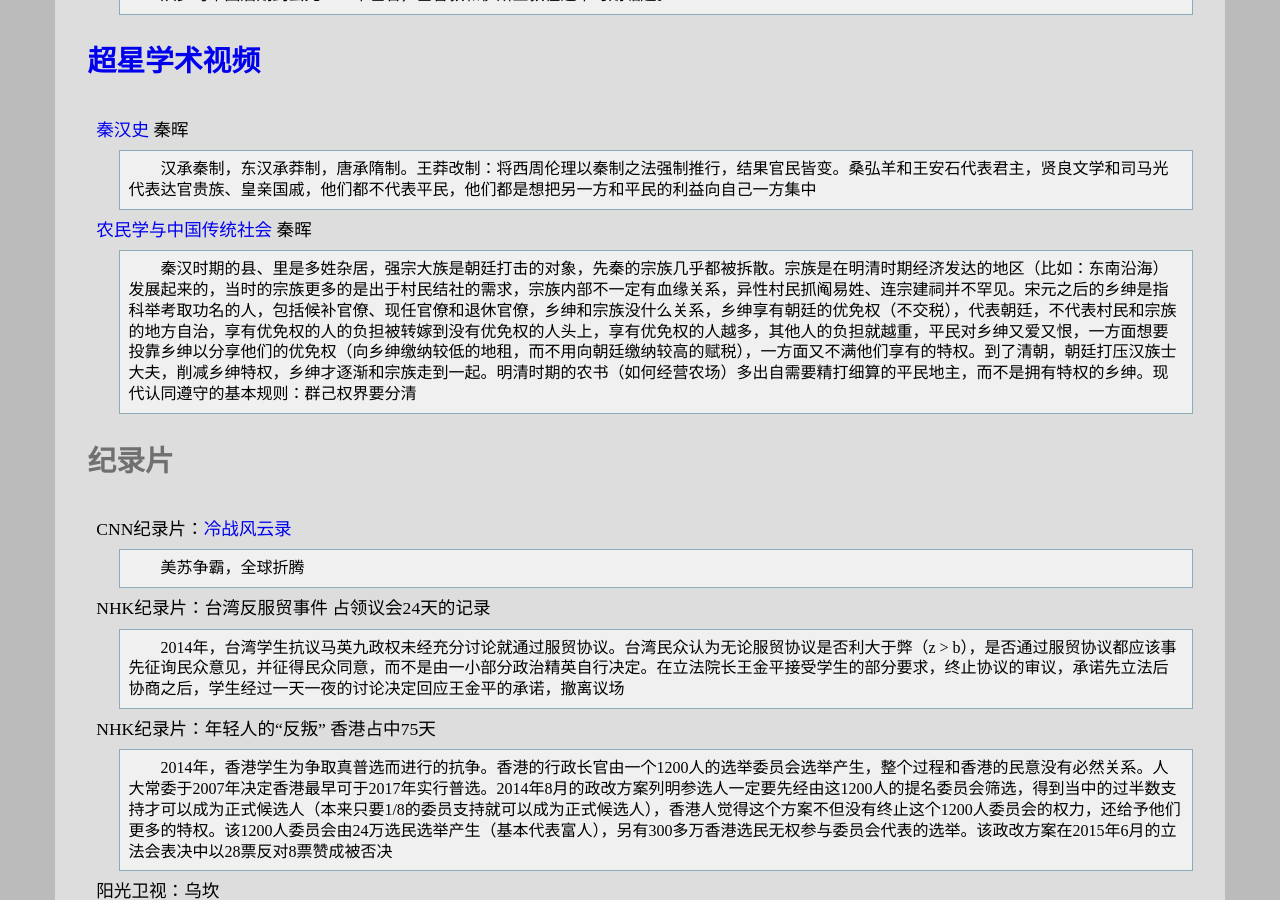
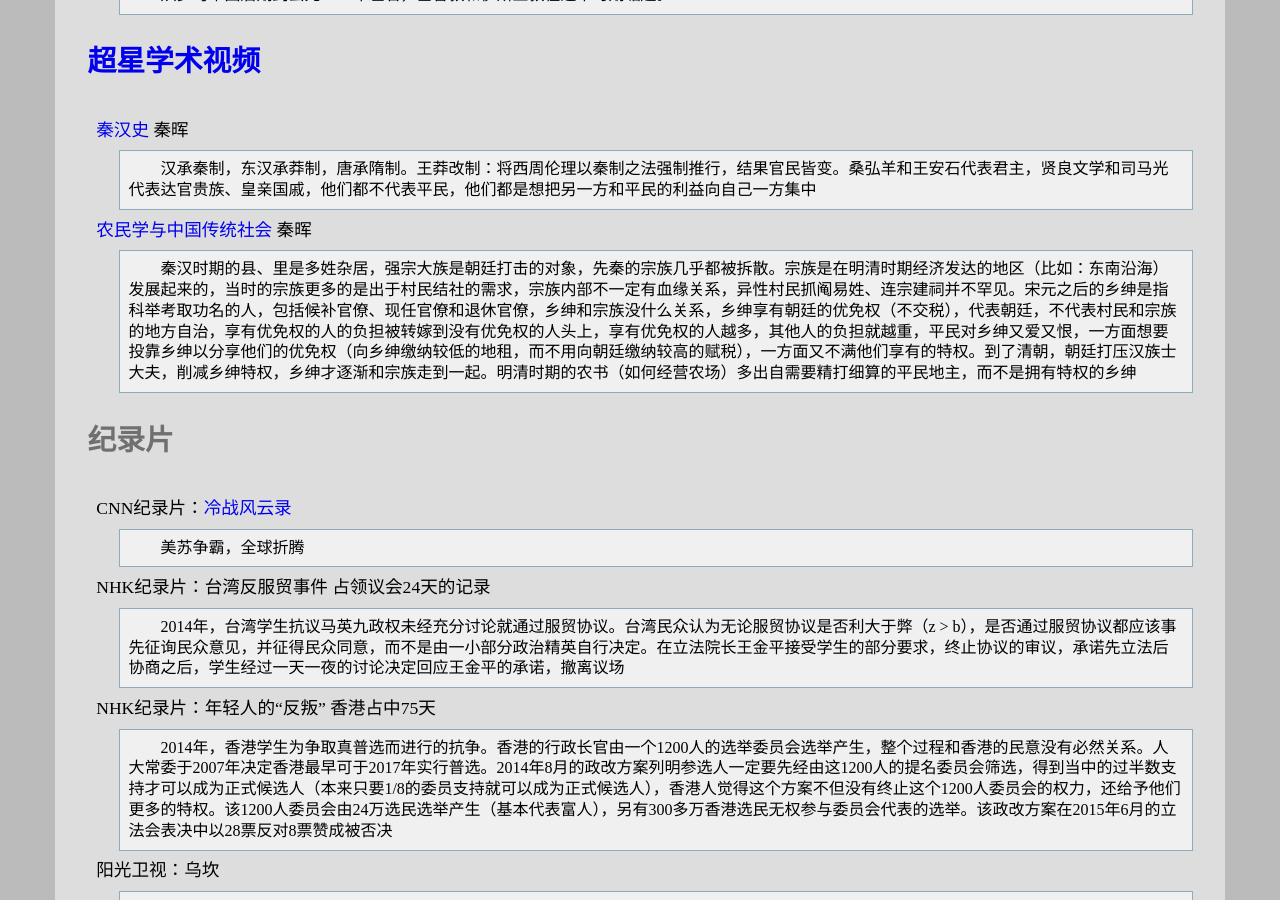
Before and after one commit to leiqin/leiqin.github.io, a Jekyll site: the page built from shoucang/history.markdown, in a window 1280 px wide and 900 px high, scrolled down 3553 px. Built offline with Jekyll 4.4.1, drawn with Linux system fonts in a browser that asks for light colours.

Commit message:
_ 小修改

```diff
--- a/shoucang/history.markdown
+++ b/shoucang/history.markdown
@@ -104,7 +104,7 @@ title: 以史为镜
 :	汉承秦制，东汉承莽制，唐承隋制。王莽改制：将西周伦理以秦制之法强制推行，结果官民皆变。桑弘羊和王安石代表君主，贤良文学和司马光代表达官贵族、皇亲国戚，他们都不代表平民，他们都是想把另一方和平民的利益向自己一方集中
 
 [农民学与中国传统社会](http://video.chaoxing.com/serie_400000203.shtml) 秦晖
-:	秦汉时期的县、里是多姓杂居，强宗大族是朝廷打击的对象，先秦的宗族几乎都被拆散。宗族是在明清时期经济发达的地区（比如：东南沿海）发展起来的，当时的宗族更多的是出于村民结社的需求，宗族内部不一定有血缘关系，异性村民抓阄易姓、连宗建祠并不罕见。宋元之后的乡绅是指科举考取功名的人，包括候补官僚、现任官僚和退休官僚，乡绅和宗族没什么关系，乡绅享有朝廷的优免权（不交税），代表朝廷，不代表村民和宗族的地方自治，享有优免权的人的负担被转嫁到没有优免权的人头上，享有优免权的人越多，其他人的负担就越重，平民对乡绅又爱又恨，一方面想要投靠乡绅以分享他们的优免权（向乡绅缴纳较低的地租，而不用向朝廷缴纳较高的赋税），一方面又不满他们享有的特权。到了清朝，朝廷打压汉族士大夫，削减乡绅特权，乡绅才逐渐和宗族走到一起。明清时期的农书（如何经营农场）多出自需要精打细算的平民地主，而不是拥有特权的乡绅。现代认同遵守的基本规则：群己权界要分清
+:	秦汉时期的县、里是多姓杂居，强宗大族是朝廷打击的对象，先秦的宗族几乎都被拆散。宗族是在明清时期经济发达的地区（比如：东南沿海）发展起来的，当时的宗族更多的是出于村民结社的需求，宗族内部不一定有血缘关系，异性村民抓阄易姓、连宗建祠并不罕见。宋元之后的乡绅是指科举考取功名的人，包括候补官僚、现任官僚和退休官僚，乡绅和宗族没什么关系，乡绅享有朝廷的优免权（不交税），代表朝廷，不代表村民和宗族的地方自治，享有优免权的人的负担被转嫁到没有优免权的人头上，享有优免权的人越多，其他人的负担就越重，平民对乡绅又爱又恨，一方面想要投靠乡绅以分享他们的优免权（向乡绅缴纳较低的地租，而不用向朝廷缴纳较高的赋税），一方面又不满他们享有的特权。到了清朝，朝廷打压汉族士大夫，削减乡绅特权，乡绅才逐渐和宗族走到一起。明清时期的农书（如何经营农场）多出自需要精打细算的平民地主，而不是拥有特权的乡绅
 
 ### 纪录片
 
```
